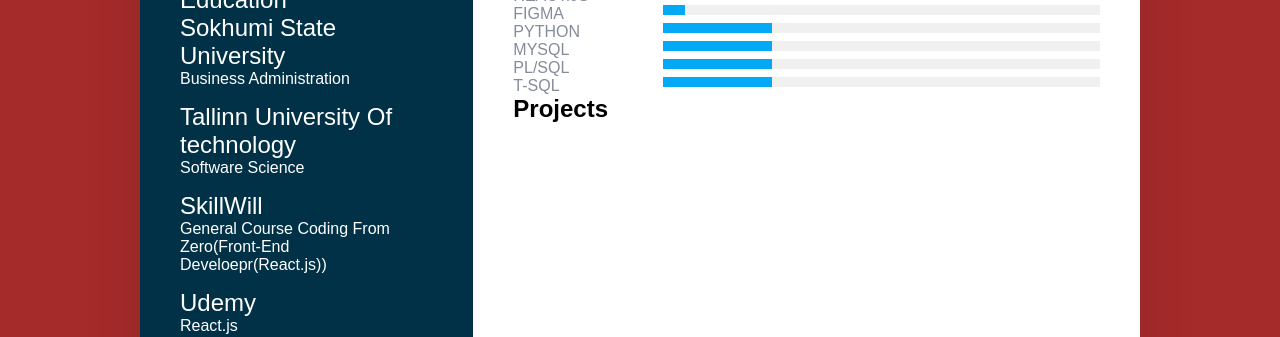
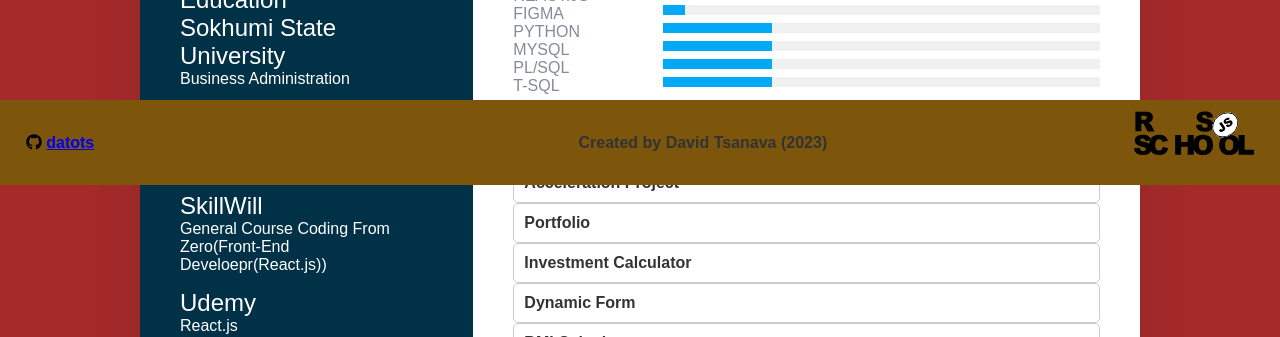
Before and after one commit to datots/rsschool-cv, a plain HTML site: page index.html in a window 1280 px wide. Shown: the part 615-952 px from the top of the page. Drawn offline with Linux system fonts and the light colour scheme; a web font is replaced by a local one.

Commit message:
HTM CSS PORTFOLIO FINISHED

```diff
--- a/index.html
+++ b/index.html
@@ -221,15 +221,33 @@
 
             </div>
             <div class="project">
-                <h2 projectTitle>
+                <h2 class="title4">
                     Projects
                 </h2>
                 <ul>
-                  <il></il>
-                </ul>
+                  <il> <a href="https://acceleration-project.vercel.app/">Acceleration Project</a></il>
+                  <il> <a href="https://portfolio-v3-8fsc.vercel.app/">Portfolio</a></il>
+                  <il> <a href="https://investment-calculator-xi.vercel.app/">Investment Calculator </a></il>
+                  <il> <a href="https://dynamic-form-eight.vercel.app/  ">Dynamic Form </a></il>
+                  <il> <a href="https://bmi-calculator-theta-ten.vercel.app/">BMI Calculator </a></il>
+              </ul>
             </div>
           </div>
     </div>
 
+    <footer class="footer">
+      <div class="footer-git">
+        <div class="btn fab fa-github btn-footer"></div>
+        <a href="https://github.com/datots">datots</a>
+      </div>
+      <div class="footer-text">
+        <p>Created by David Tsanava (2023)</p>
+      </div>
+      <div class="footer-logo">
+      </div>
+    </footer>
+  </div>
+
 </body>
+
 </html>
--- a/styles.css
+++ b/styles.css
@@ -195,10 +195,75 @@ p {
   background-color: #f0f0f0;
 }
 
-.skills .box .percent div{
+.skills .box .percent div {
   position: absolute;
   top: 0;
   left: 0;
   height: 100%;
   background: #03a9f4;
 }
+
+.project {
+  margin-top: 20px;
+}
+
+.project ul {
+  list-style: none;
+  padding: 0;
+}
+
+.project li {
+  margin-bottom: 10px;
+}
+
+.project a {
+  text-decoration: none;
+  color: #333;
+  font-weight: bold;
+  display: block;
+  padding: 10px;
+  border: 1px solid #ccc;
+  border-radius: 5px;
+  transition: background-color 0.3s ease;
+}
+
+.project a:hover {
+  background-color: #f0f0f0;
+}
+
+.title4 {
+  text-align: center;
+  margin-bottom: 20px;
+}
+
+.footer-logo {
+  background-image: url("./image/rs-logo.svg");
+  width: 120px;
+  height: 65px;
+  background-repeat: no-repeat;
+}
+
+.footer {
+  display: flex;
+  align-items: center;
+  justify-content: space-evenly;
+  background-color: rgb(125, 86, 12);
+  padding: 10px 2%;
+  font-weight: 700;
+  position: fixed;
+  bottom: 0;
+  width: 100%;
+}
+
+.btn-footer {
+  color: black;
+}
+
+.footer-git {
+  width: 20%;
+}
+
+.footer-text {
+  width: 70%;
+  text-align: center;
+}
```
